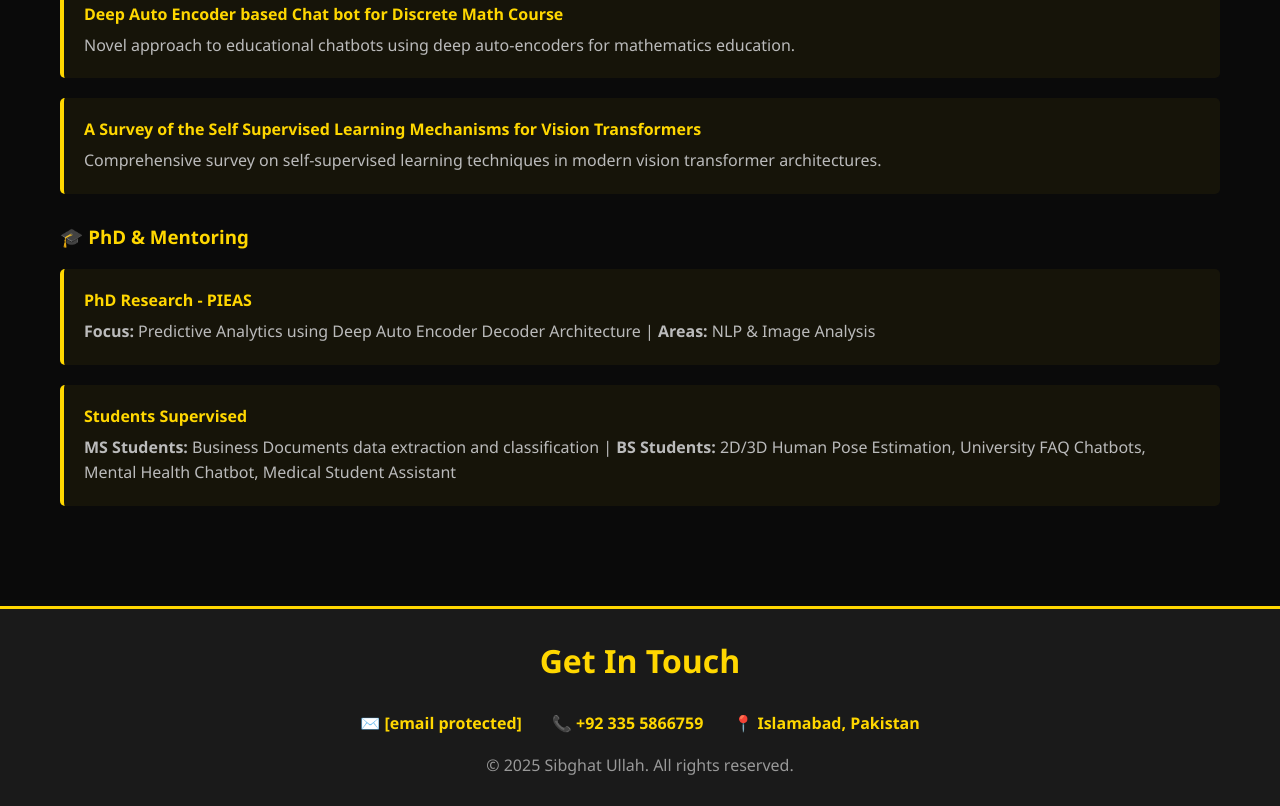
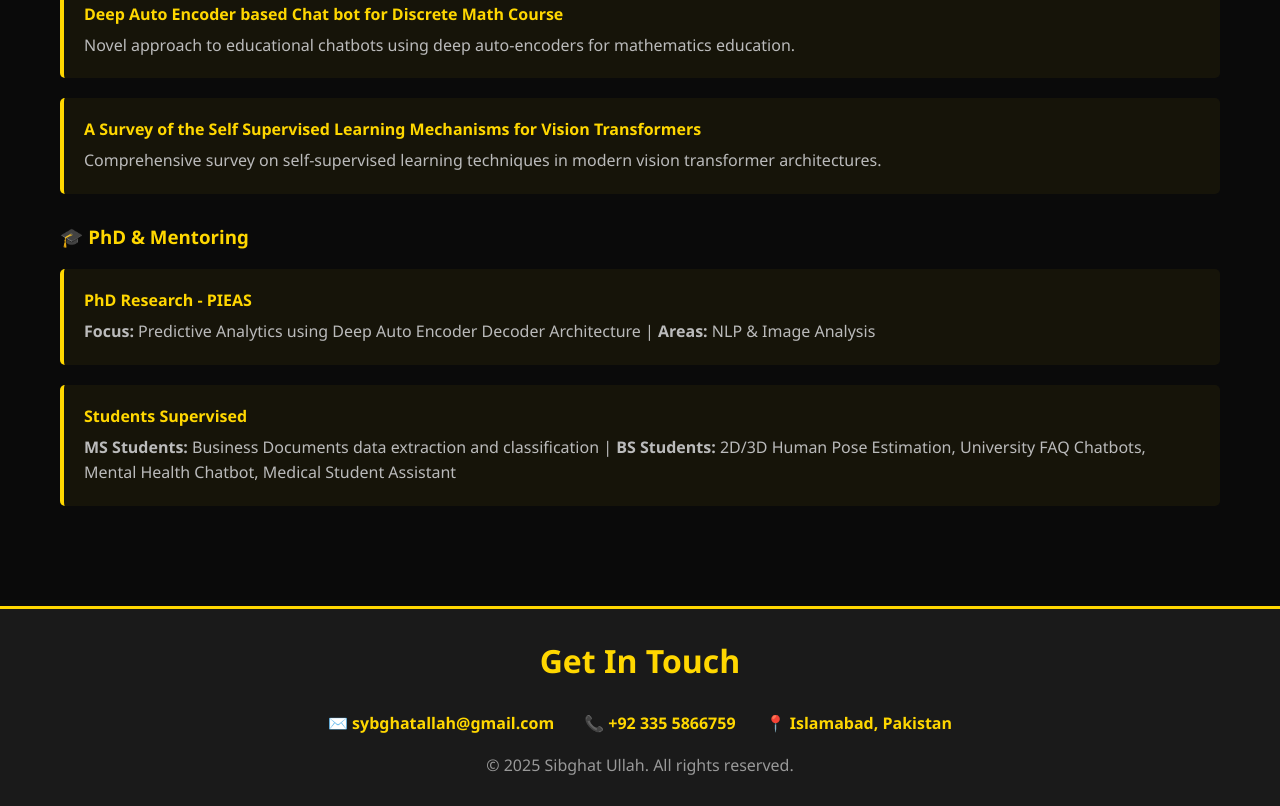
Before and after one commit to sibghat-ullah/Dr_Sybghat, a plain HTML site: page index.html in a window 1280 px wide. Shown: the part 3408-4214 px from the top of the page. Drawn offline with Linux system fonts and the light colour scheme.

Commit message:
personal portfolio version 2

```diff
--- a/index.html
+++ b/index.html
@@ -714,7 +714,7 @@
         <div class="footer-content">
             <h2 style="border-bottom: none; display: block; margin-bottom: 20px;">Get In Touch</h2>
             <div class="contact-info">
-                <a href="mailto:[email protected]" class="contact-item">✉️ [email protected]</a>
+                <a href="mailto:sybghatallah@gmail.com" class="contact-item">✉️ sybghatallah@gmail.com</a>
                 <span class="contact-item">📞 +92 335 5866759</span>
                 <span class="contact-item">📍 Islamabad, Pakistan</span>
             </div>
```
